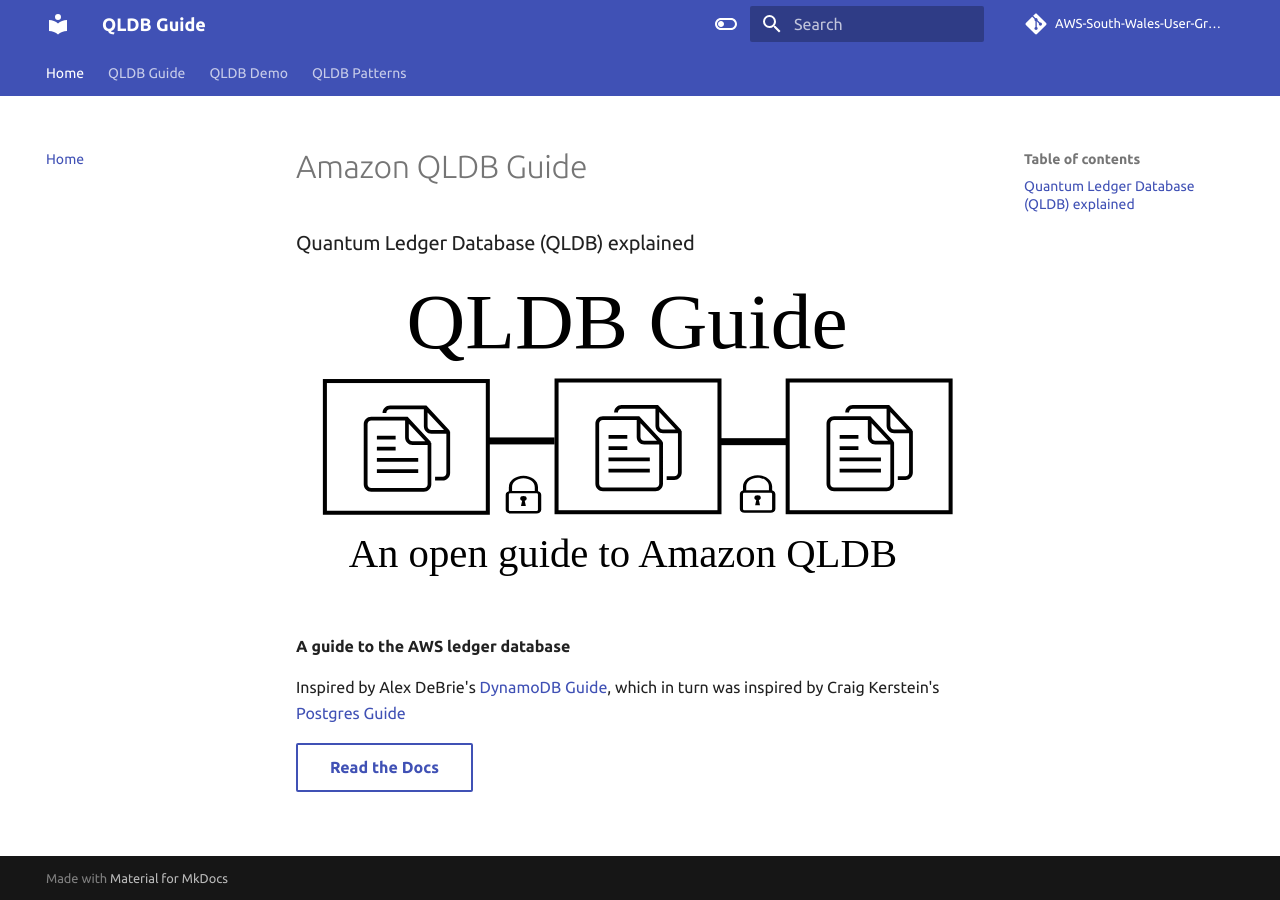
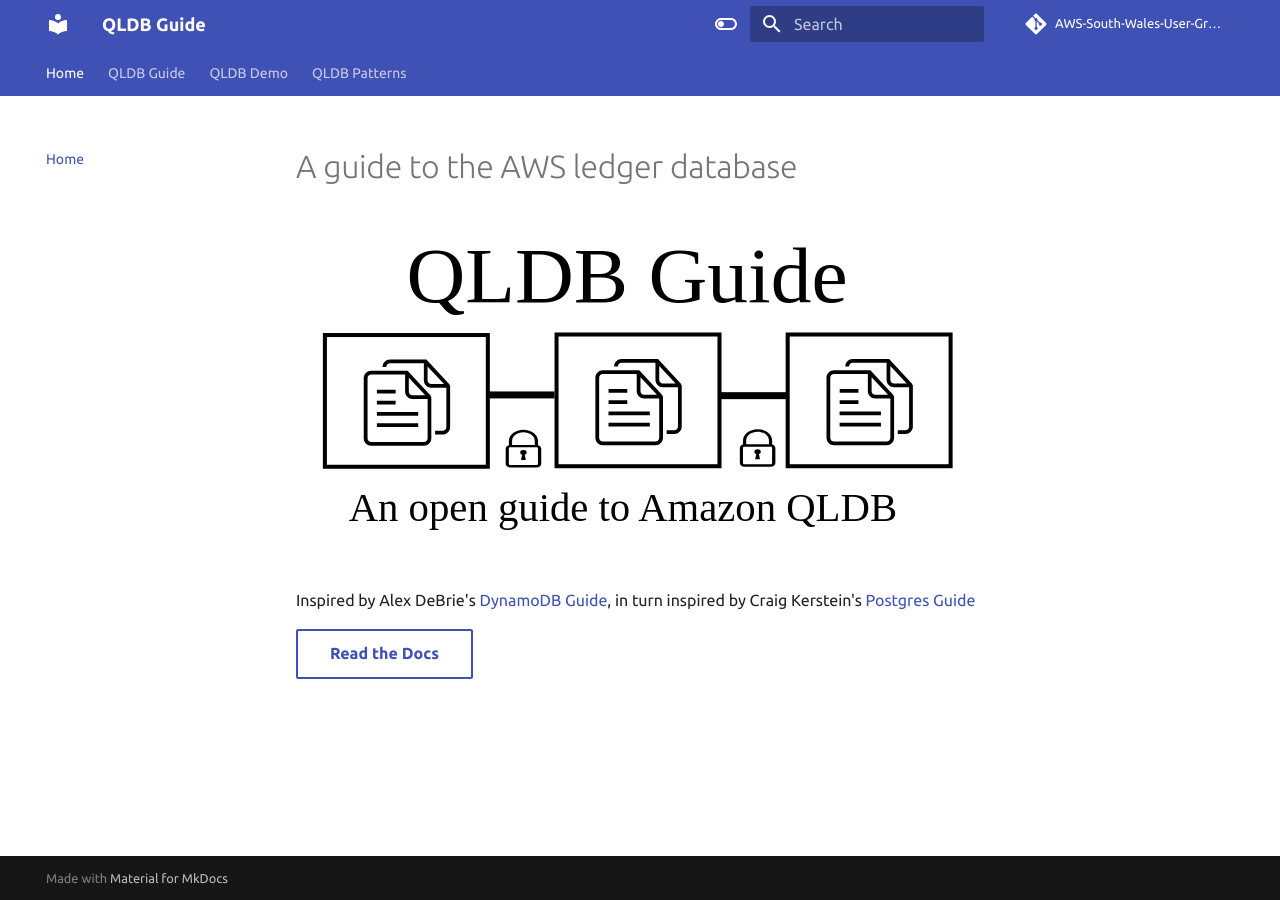
Before and after one commit to AWS-South-Wales-User-Group/qldb-guide, an MkDocs documentation site: the page built from docs/index.md, in a window 1280 px wide. Built offline with MkDocs 1.6.1 and Material for MkDocs 9.7.7, drawn with Linux system fonts in a browser that asks for light colours; comment, search, counter and statistics services are not loaded.

```diff
--- a/docs/index.md
+++ b/docs/index.md
@@ -1,11 +1,7 @@
-# Amazon QLDB Guide
-
-### Quantum Ledger Database (QLDB) explained
+# A guide to the AWS ledger database
 
 ![logo](/assets/QLDB-Guide.svg)
 
-**A guide to the AWS ledger database**
-
-Inspired by Alex DeBrie's [DynamoDB Guide](https://www.dynamodbguide.com/), which in turn was inspired by Craig Kerstein's [Postgres Guide](http://postgresguide.com/)
+Inspired by Alex DeBrie's [DynamoDB Guide](https://www.dynamodbguide.com/), in turn inspired by Craig Kerstein's [Postgres Guide](http://postgresguide.com/)
 
 [Read the Docs](/guide){ .md-button }
--- a/mkdocs.yml
+++ b/mkdocs.yml
@@ -4,6 +4,8 @@ site_author: Matt Lewis
 # Repository
 repo_name: AWS-South-Wales-User-Group/qldb-guide
 repo_url: https://github.com/AWS-South-Wales-User-Group/qldb-guide
+edit_uri: edit/main/docs/
+
 
 theme:
   name: material
```
